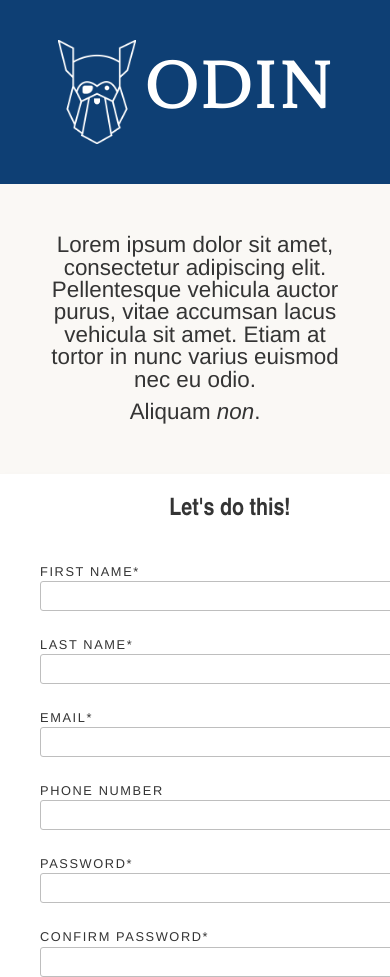
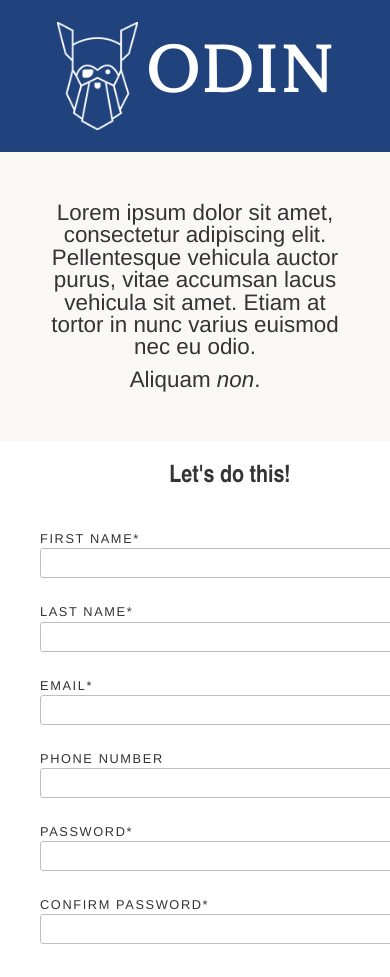
Before and after one commit to alisaig/Sign-up-Form, a plain HTML site: page index.html in a window 390 px wide. Shown: the top 977 px of the page. Drawn offline with Linux system fonts and the light colour scheme.

Commit message:
Adjust heights of sections on narrower screen widths

```diff
--- a/styles.css
+++ b/styles.css
@@ -78,7 +78,6 @@ body {
 
 h1 {
     display: flex;
-    /* font-size: 3.5rem; */
     font-size: 4rem;
     font-family: "castoro_titlingregular", "Times New Roman", Times, serif;
     color: white;
@@ -127,10 +126,10 @@ h1 {
 }
 
 form {
+    display: flex;
     min-height: 30%;
     background-color: rgb(255, 255, 255);
     padding: 18px 40px 35px 40px;
-    display: flex;
     gap: 15px 70px;
     flex-wrap: wrap;
     box-shadow: 0px 4px 6px rgba(0, 0, 0, 10%);
@@ -212,30 +211,31 @@ button:active {
     color: rgba(32, 67, 126);
 }
 
-@media only screen and (max-width: 700px) {
+@media only screen and (max-width: 768px) {
     body {
         flex-direction: column;
     }
     .left-section {
         width: auto;
-        min-height: 20%;
-        background-color: rgb(23, 105, 193);
+        min-height: unset;
+        background-image: linear-gradient(rgba(32, 67, 126), rgb(37, 91, 144));
         background-image: none;
+        background-size: auto;
     }
     .logo {
         width: auto;
-        height: 100%;
+        height: 18vh;
         padding: 40px 0px;
         gap: 2%;
+        background: none;
     }
     #odin-logo {
-        height: 20%;
-        width: 20%;
+        max-height: 150%;
+        max-width: 150%;
     }
     .image-credit {
         display: none;
     }
-
 
     .right-section {
         display: flex;
```
